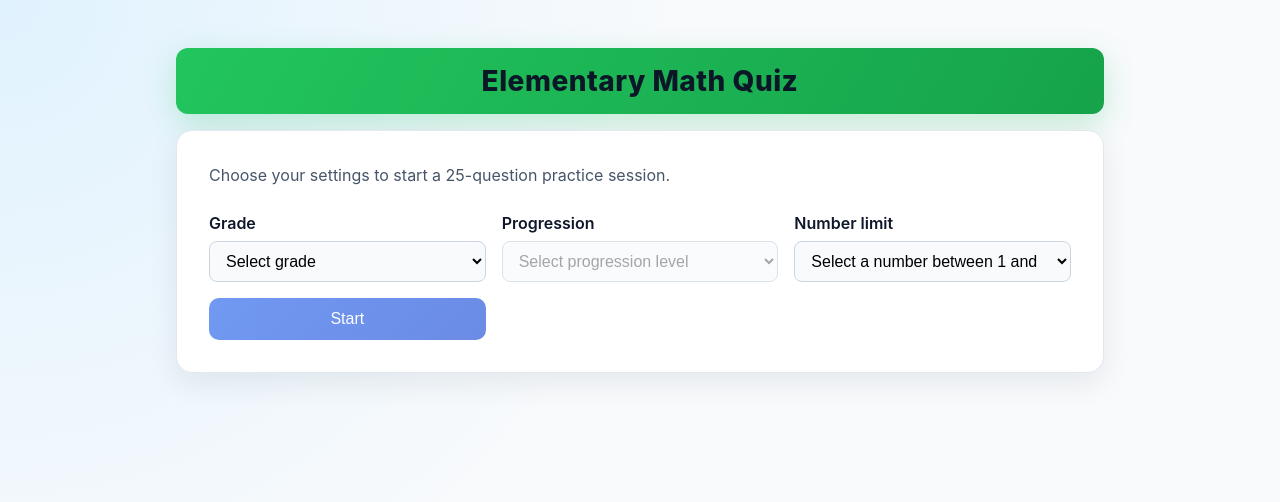
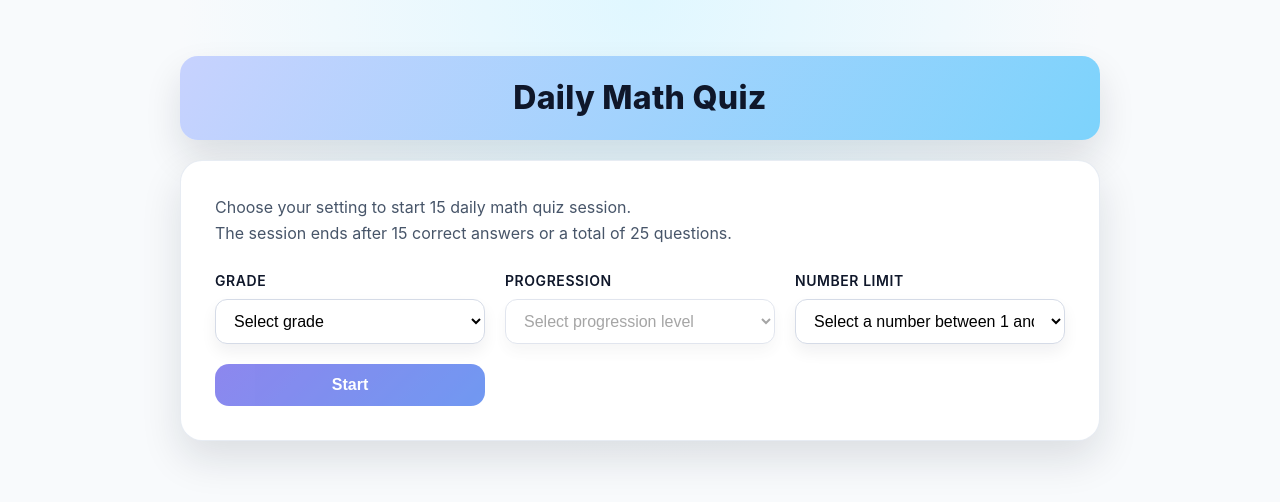
Before and after one commit to tendavid/MathIXL, a React (Vite) app: page /#/ in a window 1280 px wide. Shown: the top 502 px of the page. Built offline with nearby package versions, Linux system fonts and the light colour scheme.

Commit message:
Refresh home copy and styles

```diff
--- a/src/index.css
+++ b/src/index.css
@@ -13,8 +13,9 @@
 body {
   margin: 0;
   min-height: 100vh;
-  background: radial-gradient(circle at top left, #e0f2fe, #f8fafc 45%),
-    radial-gradient(circle at bottom right, #f1f5f9, #f8fafc 50%);
+  background: radial-gradient(circle at top, #e0f7ff, #f8fafc 45%),
+    radial-gradient(circle at 80% 20%, #eef2ff, #f8fafc 45%),
+    radial-gradient(circle at bottom right, #f1f5f9, #ffffff 50%);
 }
 
 #root {
@@ -24,38 +25,38 @@ body {
 .page {
   max-width: 960px;
   margin: 0 auto;
-  padding: 48px 16px 64px;
+  padding: 56px 20px 72px;
   display: flex;
   flex-direction: column;
   align-items: center;
   justify-content: center;
-  gap: 16px;
+  gap: 20px;
 }
 
 .page-banner {
   width: 100%;
-  padding: 12px 16px;
-  border-radius: 12px;
-  background: linear-gradient(120deg, #22c55e, #16a34a);
-  color: #0b1727;
+  padding: 18px 20px;
+  border-radius: 18px;
+  background: linear-gradient(120deg, #c7d2fe, #7dd3fc);
+  color: #0f172a;
   text-align: center;
-  box-shadow: 0 10px 30px rgba(34, 197, 94, 0.25);
+  box-shadow: 0 18px 36px rgba(15, 23, 42, 0.12);
 }
 
 .page-banner__title {
   margin: 0;
-  font-size: 28px;
+  font-size: 32px;
   font-weight: 800;
-  letter-spacing: 0.5px;
+  letter-spacing: 0.3px;
 }
 
 .card {
   width: 100%;
   background: #ffffff;
-  border-radius: 16px;
-  padding: 32px;
-  box-shadow: 0 10px 30px rgba(15, 23, 42, 0.08);
-  border: 1px solid #e2e8f0;
+  border-radius: 22px;
+  padding: 34px;
+  box-shadow: 0 18px 40px rgba(15, 23, 42, 0.12);
+  border: 1px solid rgba(226, 232, 240, 0.8);
 }
 
 .title {
@@ -66,11 +67,13 @@ body {
 .subtitle {
   margin: 0 0 24px;
   color: #475569;
+  font-size: 16px;
+  line-height: 1.6;
 }
 
 .form {
   display: grid;
-  gap: 16px;
+  gap: 20px;
   grid-template-columns: repeat(auto-fit, minmax(220px, 1fr));
   align-items: end;
 }
@@ -78,12 +81,15 @@ body {
 .field {
   display: flex;
   flex-direction: column;
-  gap: 6px;
+  gap: 8px;
 }
 
 .label {
   font-weight: 600;
   color: #0f172a;
+  font-size: 14px;
+  text-transform: uppercase;
+  letter-spacing: 0.04em;
 }
 
 select,
@@ -92,18 +98,21 @@ button {
 }
 
 select {
-  padding: 10px 12px;
-  border-radius: 8px;
-  border: 1px solid #cbd5e1;
-  background-color: #f8fafc;
+  padding: 12px 14px;
+  border-radius: 12px;
+  border: 1px solid #d5dbe7;
+  background-color: #ffffff;
+  box-shadow: 0 8px 16px rgba(15, 23, 42, 0.06);
+  transition: border-color 150ms ease, box-shadow 150ms ease;
 }
 
 button {
   border: none;
-  padding: 12px 18px;
-  border-radius: 10px;
+  padding: 12px 20px;
+  border-radius: 14px;
   cursor: pointer;
-  transition: transform 120ms ease, box-shadow 120ms ease;
+  font-weight: 600;
+  transition: transform 150ms ease, box-shadow 150ms ease, background 150ms ease;
 }
 
 button:disabled {
@@ -114,9 +123,9 @@ button:disabled {
 }
 
 .primary {
-  background: linear-gradient(135deg, #2563eb, #1d4ed8);
+  background: linear-gradient(135deg, #4f46e5, #2563eb);
   color: #ffffff;
-  box-shadow: 0 8px 20px rgba(37, 99, 235, 0.35);
+  box-shadow: 0 12px 24px rgba(37, 99, 235, 0.3);
 }
 
 .secondary {
@@ -128,7 +137,13 @@ button:disabled {
 .secondary:not(:disabled):hover,
 .option:not(:disabled):hover {
   transform: translateY(-1px);
-  box-shadow: 0 6px 12px rgba(15, 23, 42, 0.1);
+  box-shadow: 0 10px 18px rgba(15, 23, 42, 0.12);
+}
+
+select:focus-visible,
+button:focus-visible {
+  outline: 2px solid rgba(79, 70, 229, 0.45);
+  outline-offset: 2px;
 }
 
 .quiz-header {
--- a/src/pages/Home.tsx
+++ b/src/pages/Home.tsx
@@ -41,10 +41,14 @@ const Home = () => {
   return (
     <main className="page">
       <div className="page-banner">
-        <h1 className="page-banner__title">Elementary Math Quiz</h1>
+        <h1 className="page-banner__title">Daily Math Quiz</h1>
       </div>
       <section className="card">
-        <p className="subtitle">Choose your settings to start a 25-question practice session.</p>
+        <p className="subtitle">
+          Choose your setting to start 15 daily math quiz session.
+          <br />
+          The session ends after 15 correct answers or a total of 25 questions.
+        </p>
 
         <form className="form" onSubmit={handleSubmit}>
           <label className="field">
```
